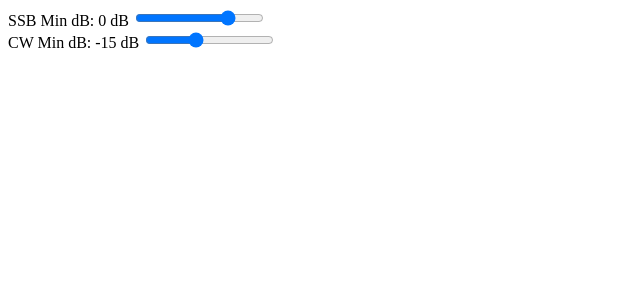
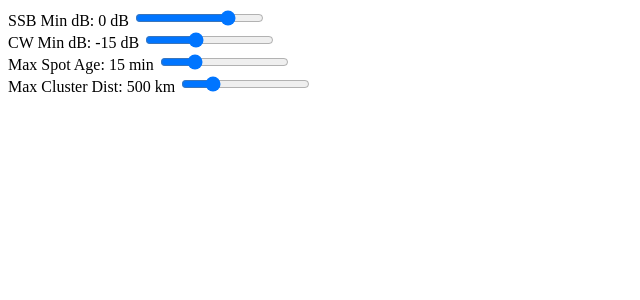
Before and after one commit to kgbvax/horstreporter, a Svelte app: page / in a window 1280 px wide. Shown: the top 300 px of the page, without its empty margins (0-640 px from the left). Built offline with nearby package versions, Linux system fonts and the light colour scheme; the HTML template or start-up script is replaced by a standard one.

Commit message:
feat(frontend): migrate minutes + cluster-distance sliders to Svelte store
U2: reusable Range.svelte component, store-bound, ids/labels preserved for
render-path readers. Drop app.js listeners + config.js blocks. e2e covers
defaults, persistence, rehydrate. vitest 63 + 5 e2e + perf gate green.

```diff
--- /dev/null
+++ b/src/Range.svelte
@@ -0,0 +1,27 @@
+<script>
+  import { uiStore } from './store.js';
+
+  // Reusable store-bound range slider. Keeps the original input id and value
+  // label id so vanilla render-path readers stay unchanged. Fires the render
+  // hook on input.
+  export let id;
+  export let valId;
+  export let label;
+  export let unit = '';
+  export let key;
+  export let min;
+  export let max;
+  export let step = 1;
+
+  function render() {
+    if (typeof window.__horstScheduleRender === 'function') window.__horstScheduleRender();
+  }
+</script>
+
+<div class="d-flex flex-column w-100">
+  <label class="d-flex align-items-center justify-content-between mb-0" for={id}>
+    <span>{label}</span> <span><span id={valId}>{$uiStore[key]}</span> {unit}</span>
+  </label>
+  <input type="range" {id} class="form-range" {min} {max} {step}
+         bind:value={$uiStore[key]} on:input={render} />
+</div>
--- a/src/main.js
+++ b/src/main.js
@@ -1,5 +1,6 @@
 import App from './App.svelte';
 import SnrThresholds from './SnrThresholds.svelte';
+import Range from './Range.svelte';
 import { uiStore } from './store.js';
 
 // Mount the Svelte UI shell into a stable host node if present. The node does
@@ -13,6 +14,12 @@ if (host) app = new App({ target: host });
 const snrHost = document.getElementById('snr-sliders-root');
 if (snrHost) new SnrThresholds({ target: snrHost });
 
+const minutesHost = document.getElementById('minutes-root');
+if (minutesHost) new Range({ target: minutesHost, props: { id: 'minutes', valId: 'minutes-val', label: 'Max Spot Age:', unit: 'min', key: 'minutes', min: 1, max: 60 } });
+
+const clusterHost = document.getElementById('cluster-root');
+if (clusterHost) new Range({ target: clusterHost, props: { id: 'cluster-distance', valId: 'cluster-dist-val', label: 'Max Cluster Dist:', unit: 'km', key: 'clusterDistance', min: 100, max: 2000, step: 50 } });
+
 window.__horstUiStore = uiStore;
 
 export { app, uiStore };
--- a/src/store.js
+++ b/src/store.js
@@ -12,6 +12,7 @@ const defaults = {
     minutes: 15,
     ssbMinDb: 0,
     cwMinDb: -15,
+    clusterDistance: 500,
     surroundings: false,
 };
 
--- a/static/index.html
+++ b/static/index.html
@@ -187,8 +187,7 @@
                     </div>
                     <!-- Sliders -->
                     <div class="d-flex flex-column w-100">
-                        <label class="d-flex align-items-center justify-content-between mb-0" for="minutes"><span>Max Spot Age:</span> <span><span id="minutes-val">15</span> min</span></label>
-                        <input type="range" id="minutes" class="form-range" min="1" max="60" step="1" value="15" />
+                    <div id="minutes-root" class="d-flex flex-column w-100"></div>
                     </div>
                     <div id="snr-sliders-root" class="d-flex flex-column w-100 gap-3"></div>
                     <div class="d-flex flex-column w-100">
@@ -196,8 +195,7 @@
                         <input type="range" id="cycle-time" class="form-range" min="1" max="60" step="1" value="3" />
                     </div>
                     <div class="d-flex flex-column w-100">
-                        <label class="d-flex align-items-center justify-content-between mb-0" for="cluster-distance"><span>Max Cluster Dist:</span> <span><span id="cluster-dist-val">500</span> km</span></label>
-                        <input type="range" id="cluster-distance" class="form-range" min="100" max="2000" step="50" value="500" />
+                    <div id="cluster-root" class="d-flex flex-column w-100"></div>
                     </div>
                     <!-- Opmode status (read-only) -->
                     <div class="small text-muted" id="opmode-status-row">opmode status: <strong id="opmode-status">disabled</strong></div>
```
Also changed, not shown: static/app.js (+0 -14 lines), static/config.js (+0 -14 lines), 1 other file (tests, documents, lock files or other folders).
